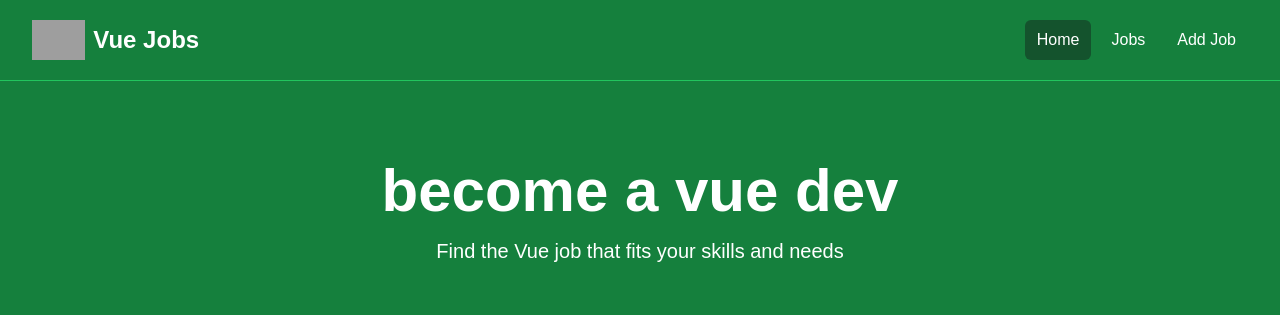
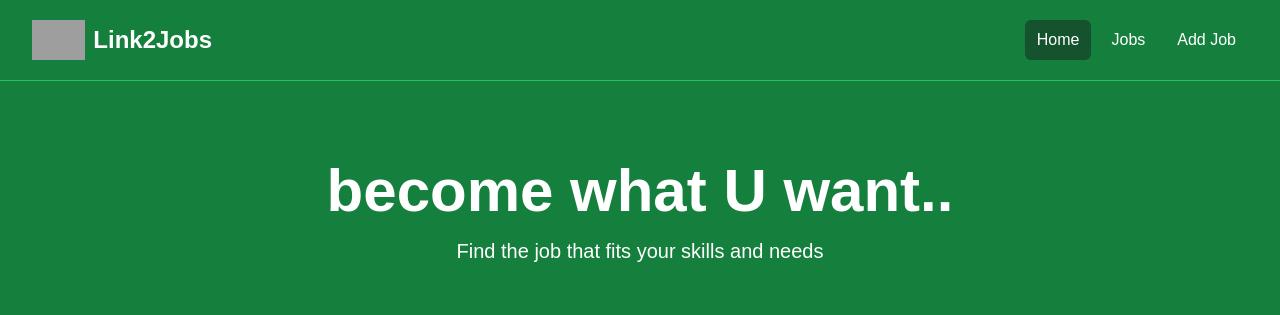
Before and after one commit to katheri0/Vue-jobs-crash-course-implementation-, a Vue app: page / in a window 1280 px wide. Shown: the top 315 px of the page. Built offline with nearby package versions, Linux system fonts and the light colour scheme; no server answers; grey boxes are pictures that could not be loaded.

Commit message:
scope(core) changing the scope of the website

```diff
--- a/src/components/hero.vue
+++ b/src/components/hero.vue
@@ -4,11 +4,11 @@ import { defineProps } from 'vue';
 defineProps({
     title:{
         type: String,
-        default:'become a vue dev',
+        default:'become what U want..',
     },
     subtitle:{
         type:String,
-        default:'Find the Vue job that fits your skills and needs',
+        default:'Find the job that fits your skills and needs',
     },
 });
 
--- a/src/components/navebar.vue
+++ b/src/components/navebar.vue
@@ -20,7 +20,7 @@
             <RouterLink class="flex flex-shrink-0 items-center mr-4" to="/">
               <img class="h-10 w-auto" :src="logo" alt="Vue Jobs" />
               <span class="hidden md:block text-white text-2xl font-bold ml-2"
-                >Vue Jobs</span
+                >Link2Jobs</span
               >
             </RouterLink>
 
```
